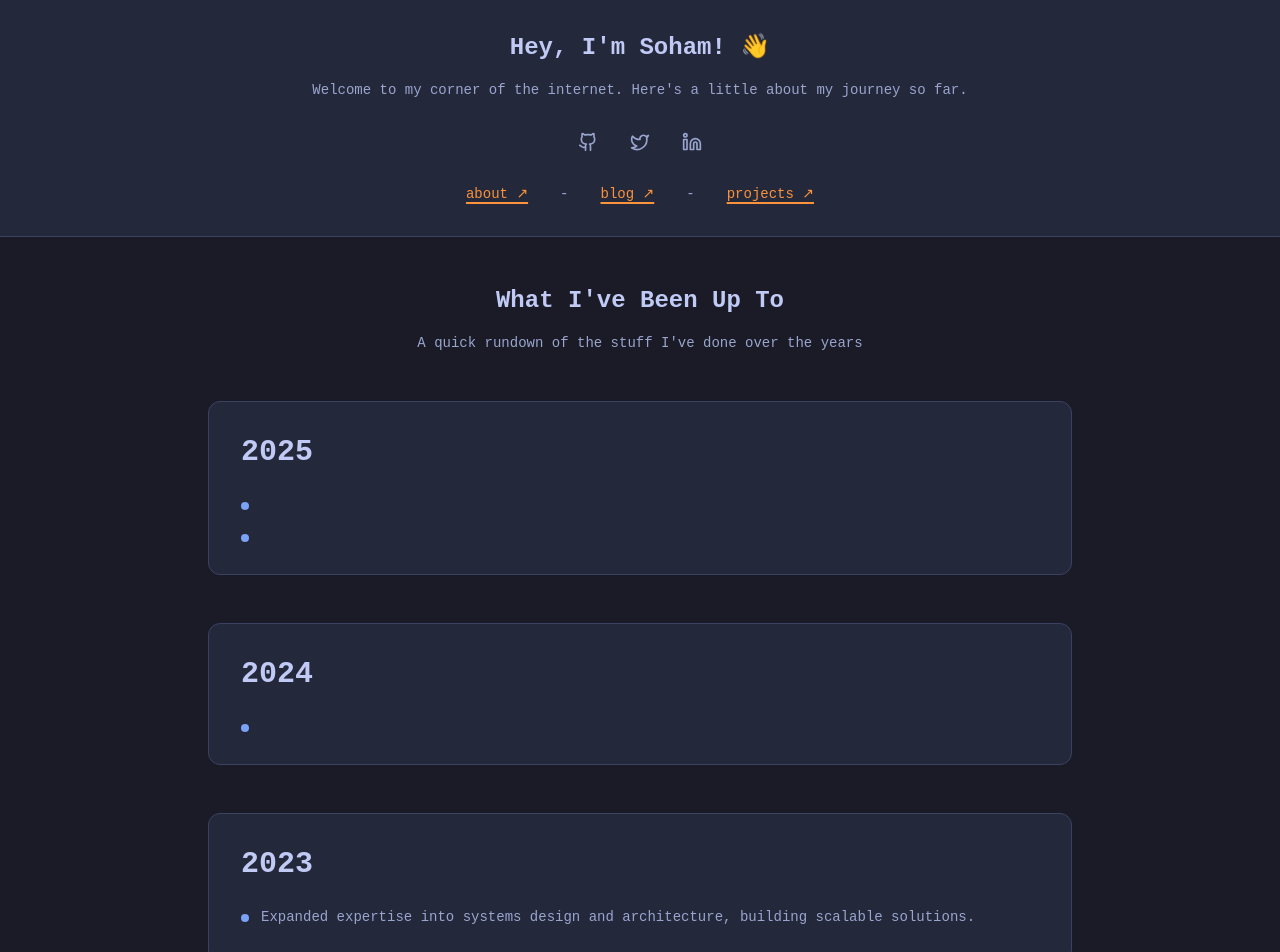
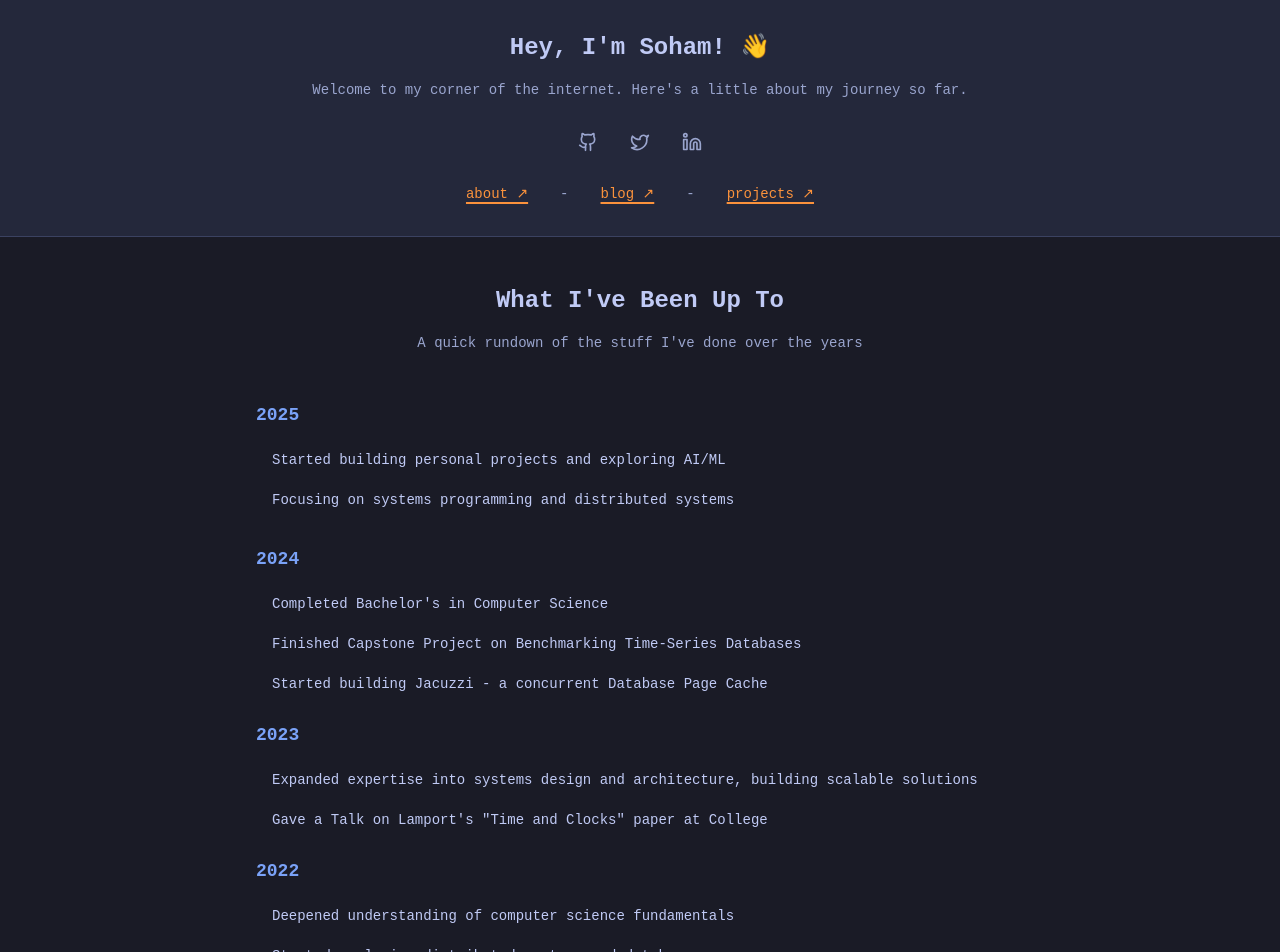
Before and after one commit to Sohoxic/blog, a React (Vite) app: page / in a window 1280 px wide. Shown: the top 952 px of the page. Built offline with nearby package versions, Linux system fonts and the light colour scheme.

Commit message:
added timeline

```diff
--- a/src/components/StartHere.tsx
+++ b/src/components/StartHere.tsx
@@ -96,26 +96,30 @@ const yearlyAchievements: YearlyAchievements[] = [
   {
     year: '2025',
     achievements: [
-      '',
-      ''
+      'Started building personal projects and exploring AI/ML',
+      'Focusing on systems programming and distributed systems'
     ]
   },
   {
     year: '2024',
     achievements: [
-      ''
+      'Completed Bachelor\'s in Computer Science',
+      'Finished Capstone Project on Benchmarking Time-Series Databases',
+      'Started building Jacuzzi - a concurrent Database Page Cache'
     ]
   },
   {
     year: '2023',
     achievements: [
-      'Expanded expertise into systems design and architecture, building scalable solutions.'
+      'Expanded expertise into systems design and architecture, building scalable solutions',
+      'Gave a Talk on Lamport\'s "Time and Clocks" paper at College'
     ]
   },
   {
     year: '2022',
     achievements: [
-      ''
+      'Deepened understanding of computer science fundamentals',
+      'Started exploring distributed systems and databases'
     ]
   },
   {
@@ -221,18 +225,18 @@ export function StartHere() {
           </p>
         </div>
 
-        <div className="space-y-12">
+        <div className="space-y-6 max-w-3xl mx-auto">
           {yearlyAchievements.map((yearData, index) => (
-            <div key={index} className="bg-[var(--bg-secondary)] rounded-xl border border-[var(--divider)] p-8 hover:shadow-xl transition-all duration-300 hover:border-[var(--accent)] hover:bg-[var(--bg-secondary)]/80">
-              <h3 className="text-3xl font-bold text-[var(--text-primary)] mb-6">{yearData.year}</h3>
-
-              <div className="space-y-4">
+            <div key={index} className="mb-8">
+              <h3 className="text-lg font-mono font-semibold mb-4" style={{ color: 'var(--accent)' }}>
+                {yearData.year}
+              </h3>
+              <div className="space-y-3 ml-4">
                 {yearData.achievements.map((achievement, achievementIndex) => (
-                  <div key={achievementIndex} className="flex items-start gap-3">
-                    <div className="w-2 h-2 bg-[var(--accent)] rounded-full mt-2 flex-shrink-0 shadow-sm"></div>
-                    <p className="text-sm text-[var(--text-secondary)] leading-relaxed">
+                  <div key={achievementIndex}>
+                    <span className="text-[var(--text-primary)] text-sm leading-relaxed">
                       {achievement}
-                    </p>
+                    </span>
                   </div>
                 ))}
               </div>
```
